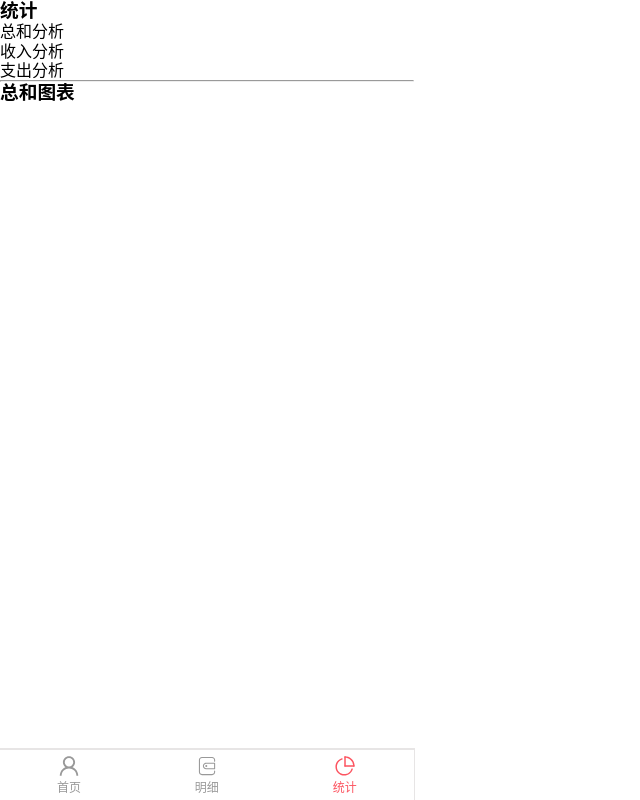
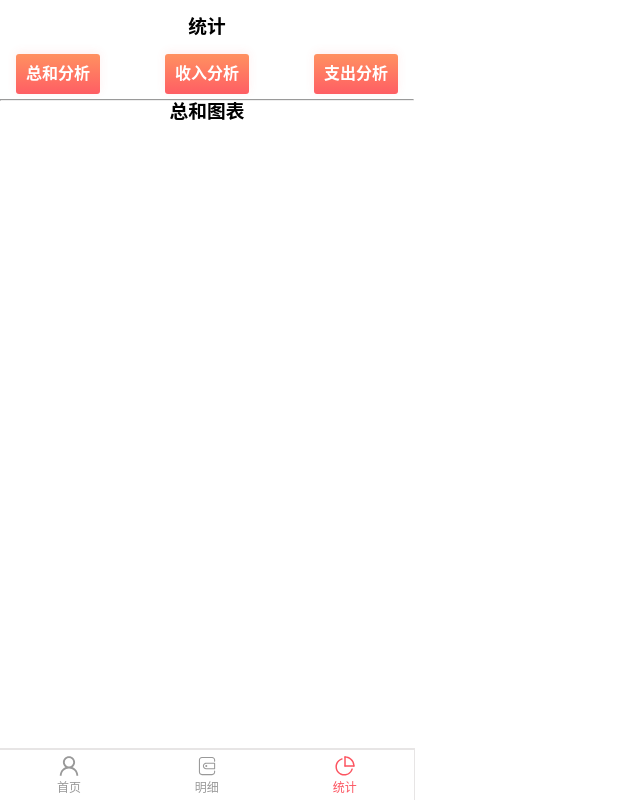
Before and after one commit to adekang/react-beans-bookkeeping, a React app: page /#/charts/total in a window 1280 px wide. Shown: the whole page, without its empty margins (0-640 px from the left). Built offline with nearby package versions, Linux system fonts and the light colour scheme.

Commit message:
Charts统计页面UI 制作

```diff
--- a/src/components/Charts/ChartsLib/TotalLib.tsx
+++ b/src/components/Charts/ChartsLib/TotalLib.tsx
@@ -1,4 +1,5 @@
 import React from 'react';
+
 
 function TotalLib() {
   return (
--- a/src/components/Charts/NavPart.tsx
+++ b/src/components/Charts/NavPart.tsx
@@ -1,8 +1,14 @@
 import React from 'react';
+import styled from 'styled-components';
+
+const H3 = styled.h3`
+  text-align: center;
+  margin: 16px 0;
+`;
 
 function NavPart() {
   return (
-    <h3>统计</h3>
+    <H3>统计</H3>
   );
 }
 
--- a/src/components/Charts/SelectedPart.tsx
+++ b/src/components/Charts/SelectedPart.tsx
@@ -3,13 +3,39 @@ import {Link, Redirect, Route, Switch, useRouteMatch} from 'react-router-dom';
 import {OutlayLib} from './ChartsLib/OutlayLib';
 import {IncomeLib} from './ChartsLib/ IncomeLib';
 import {TotalLib} from './ChartsLib/TotalLib';
+import styled from 'styled-components';
+
+const NavWrapper = styled.ul`
+  padding: 0 16px;
+  display: flex;
+  justify-content: space-between;
+  margin-bottom: 5px;
+
+  > li {
+    border-radius: 3px;
+    padding: 10px 5px;
+    background: linear-gradient(0deg, #ff5e64 0%, #ff9160 100%);
+    box-shadow: 0px -2px 10px 0px rgba(255, 100, 100, 0.10);
+    color: white;
+    font-weight: 600;
+
+    > a {
+      padding: 10px 5px;
+    }
+  }
+`;
+
+const SwitchWrapper = styled.div`
+  display: flex;
+  justify-content: center;
+`;
 
 const SelectedPart: React.FC = () => {
   let {path, url} = useRouteMatch();
 
   return (
     <div>
-      <ul>
+      <NavWrapper>
         <li>
           <Link to={`${url}/total`}>总和分析</Link>
         </li>
@@ -19,8 +45,10 @@ const SelectedPart: React.FC = () => {
         <li>
           <Link to={`${url}/income`}>支出分析</Link>
         </li>
-      </ul>
+      </NavWrapper>
+
       <hr/>
+      <SwitchWrapper>
         <Switch>
           <Route exact path={`${path}/total`}>
             <TotalLib/>
@@ -33,6 +61,7 @@ const SelectedPart: React.FC = () => {
           </Route>
           <Redirect exact from="/charts" to={`${url}/total`}/>
         </Switch>
+      </SwitchWrapper>
     </div>
   );
 };
```
Lines whose indentation alone changed are shown as unchanged.
